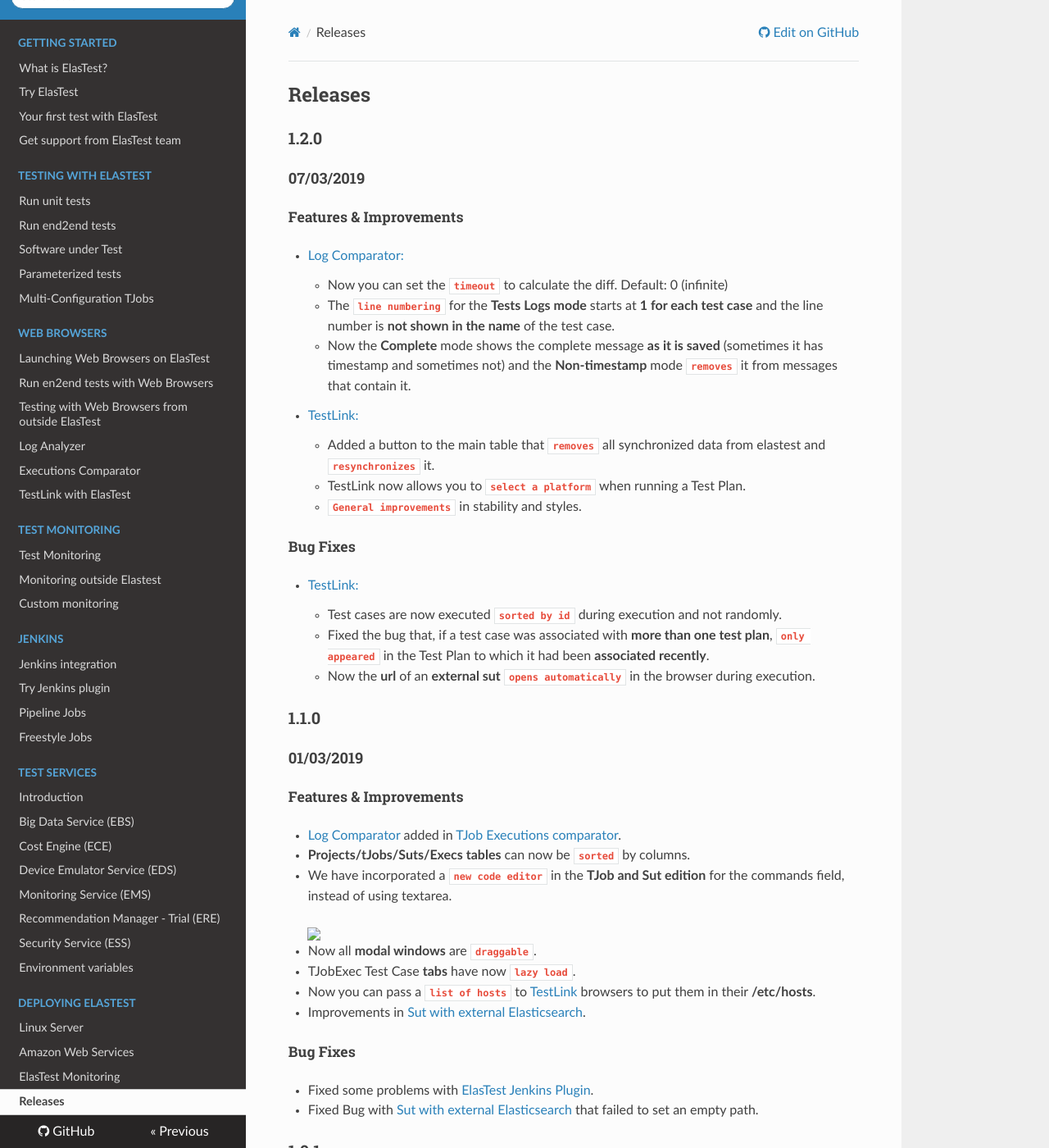
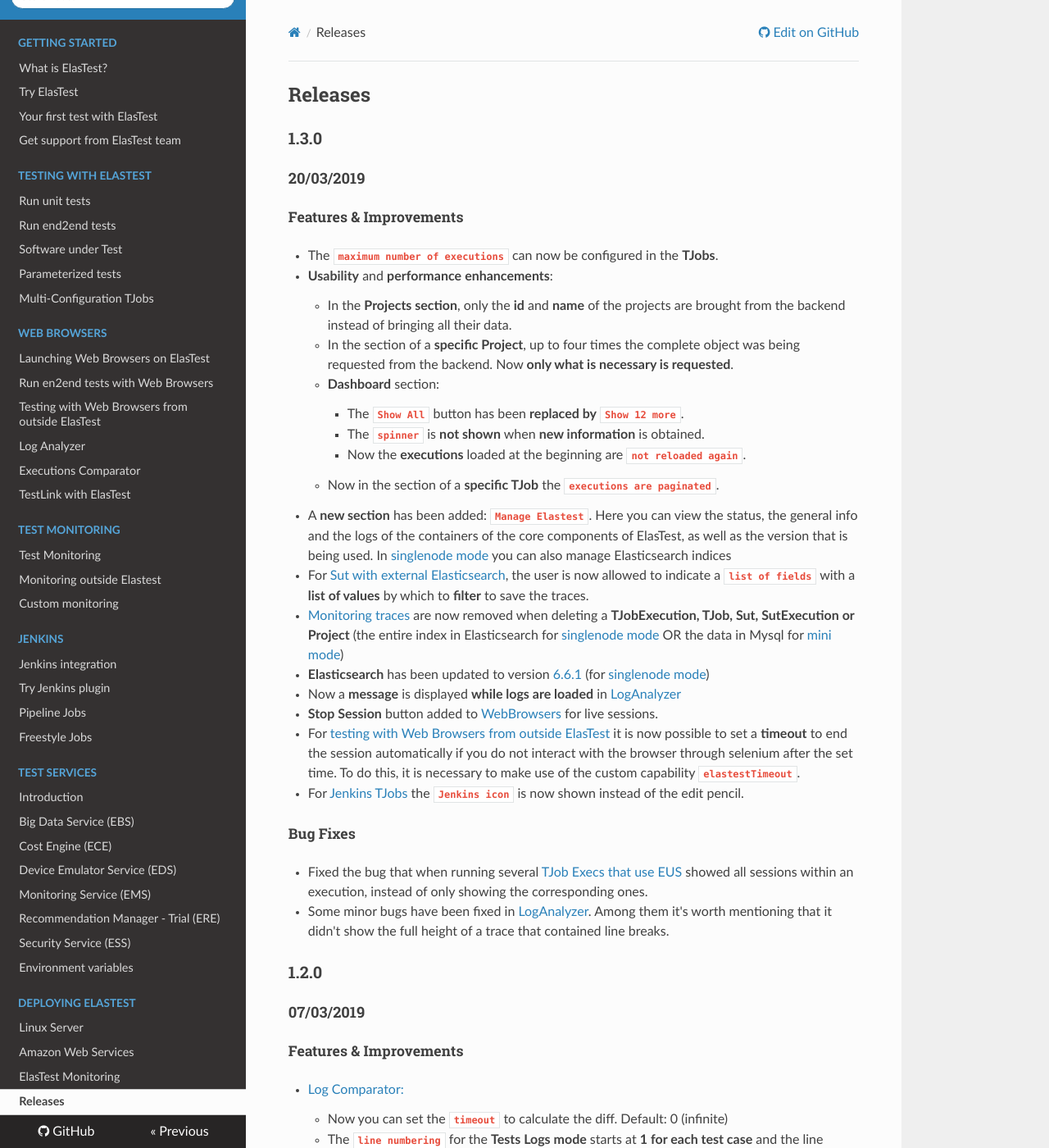
Before and after one commit to elastest/elastest.io-docs, an MkDocs documentation site: the page built from docs/releases/index.md, in a window 1280 px wide and 1400 px high. Shown: the whole window at 82% size. Built offline with MkDocs 1.6.1, drawn with Linux system fonts in a browser that asks for light colours; nearby versions of some CDN libraries; old or Windows-style settings are respelled for this version of MkDocs.

Commit message:
preparing 1.3.0 version

```diff
--- a/docs/releases/index.md
+++ b/docs/releases/index.md
@@ -3,6 +3,37 @@
 <h2 id="content" class="h1">Releases</h2>
 </div>
 </div>
+
+<!-- ************************* -->
+<!-- ********* 1.3.0 ********* -->
+<!-- ************************* -->
+
+<h3 id="1.3.0" class="small-subtitle">1.3.0</h3>
+<h4 class="smaller-subtitle">20/03/2019</h4>
+
+<h5 class="smaller-subtitle">Features & Improvements</h5>
+
+-   The **`maximum number of executions`** can now be configured in the **TJobs**.
+-   **Usability** and **performance** <strong class="italicEtColor">enhancements</strong>:
+    -   In the <strong class="italicEtColor">Projects section</strong>, only the **id** and **name** of the projects are brought from the backend instead of bringing all their data.
+    -   In the section of a <strong class="italicEtColor">specific Project</strong>, up to four times the complete object was being requested from the backend. Now **only what is necessary is requested**.
+    -   <strong class="italicEtColor">Dashboard</strong> section:
+        -   The **`Show All`** button has been **replaced by** **`Show 12 more`**.
+        -   The **`spinner`** is **not shown** when **new information** is obtained.
+        -   Now the **executions** loaded at the beginning are **`not reloaded again`**.
+    -   Now in the section of a <strong class="italicEtColor">specific TJob</strong> the **`executions are paginated`**.
+-   A **new section** has been added: **`Manage Elastest`**. Here you can view the status, the general info and the logs of the containers of the core components of ElasTest, as well as the version that is being used. In <a target="_blank" href="/docs/#modes">singlenode mode</a> you can also manage Elasticsearch indices
+-   For <a target="_blank" href="/docs/testing/sut/#outsideExternalES">Sut with external Elasticsearch</a>, the user is now allowed to indicate a **`list of fields`** with a **list of values** by which to **filter** to save the traces.
+-   <a target="_blank" href="/docs/monitoring">Monitoring traces</a> are now removed when deleting a **TJobExecution, TJob, Sut, SutExecution or Project** (the entire index in Elasticsearch for <a target="_blank" href="/docs/#modes">singlenode mode</a> OR the data in Mysql for <a target="_blank" href="/docs/#modes">mini mode</a>)
+-   **Elasticsearch** has been updated to version <a target="_blank" href="https://www.elastic.co/guide/en/elasticsearch/reference/current/release-notes-6.6.1.html">6.6.1</a> (for <a target="_blank" href="/docs/#modes">singlenode mode</a>)
+-   Now a **message** is displayed **while logs are loaded** in <a target="_blank" href="/docs/log-analyzer/">LogAnalyzer</a>
+-   **Stop Session** button added to <a target="_blank" href="/docs/web-browsers/manual-browsers/">WebBrowsers </a> for live sessions.
+-   For <a target="_blank" href="/docs/web-browsers/outside-testing">testing with Web Browsers from outside ElasTest</a> it is now possible to set a **timeout** to end the session automatically if you do not interact with the browser through selenium after the set time. To do this, it is necessary to make use of the custom capability **`elastestTimeout`**.
+-   For <a target="_blank" href="/docs/jenkins">Jenkins TJobs</a> the **`Jenkins icon`** is now shown instead of the edit pencil.
+
+<h5 class="smaller-subtitle">Bug Fixes</h5>
+-   Fixed the bug that when running several <a target="_blank" href="/docs/web-browsers/e2e-browser">TJob Execs that use EUS</a> showed all sessions within an execution, instead of only showing the corresponding ones.
+-   Some minor bugs have been fixed in <a target="_blank" href="/docs/log-analyzer/">LogAnalyzer</a>. Among them it's worth mentioning that it didn't show the full height of a trace that contained line breaks.
 
 <!-- ************************* -->
 <!-- ********* 1.2.0 ********* -->
```
Also changed, not shown: docs/elastest-monitoring/index.md (+2 -2 lines), docs/web-browsers/outside-testing.md (+25 -2 lines).
